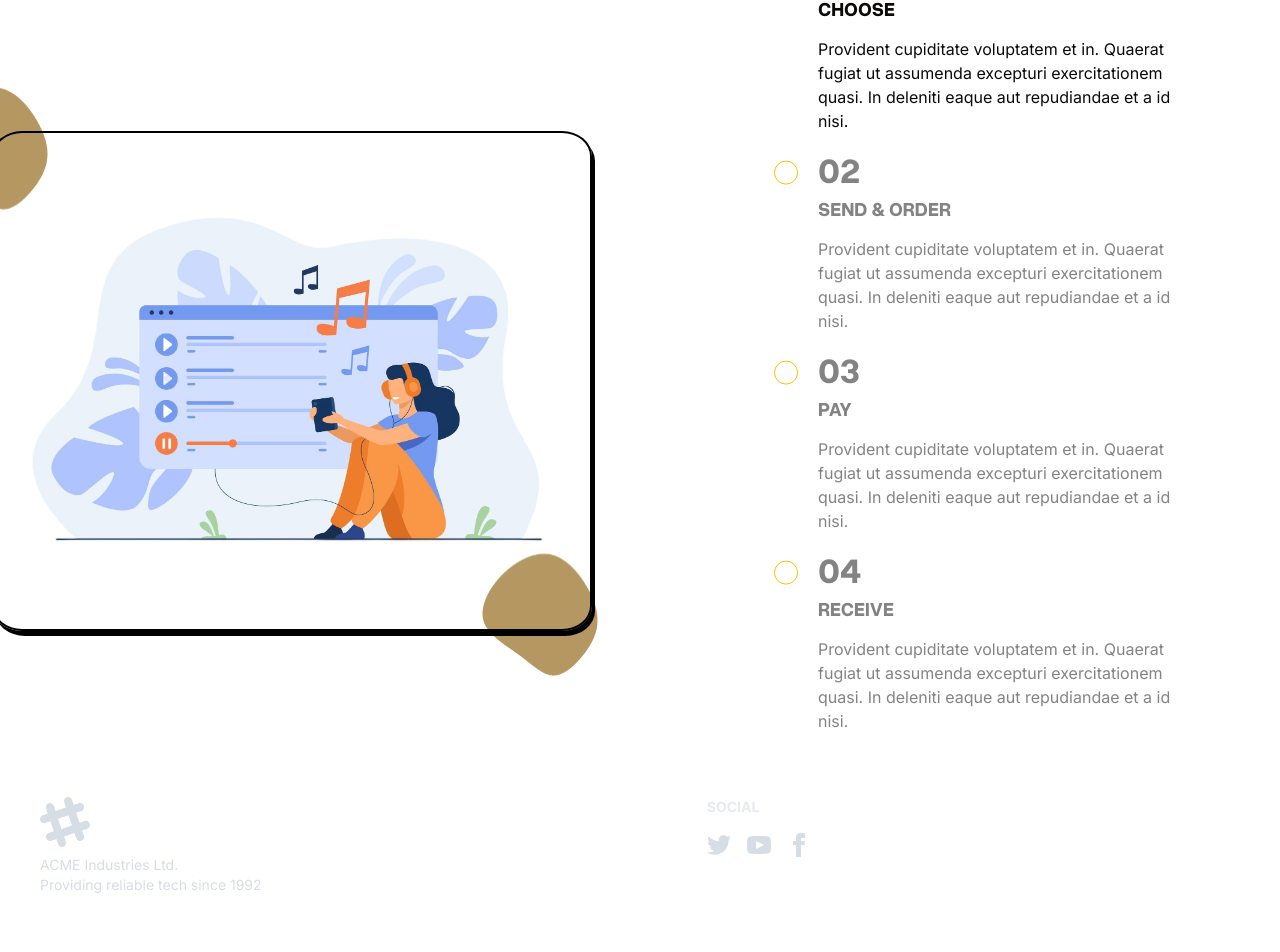
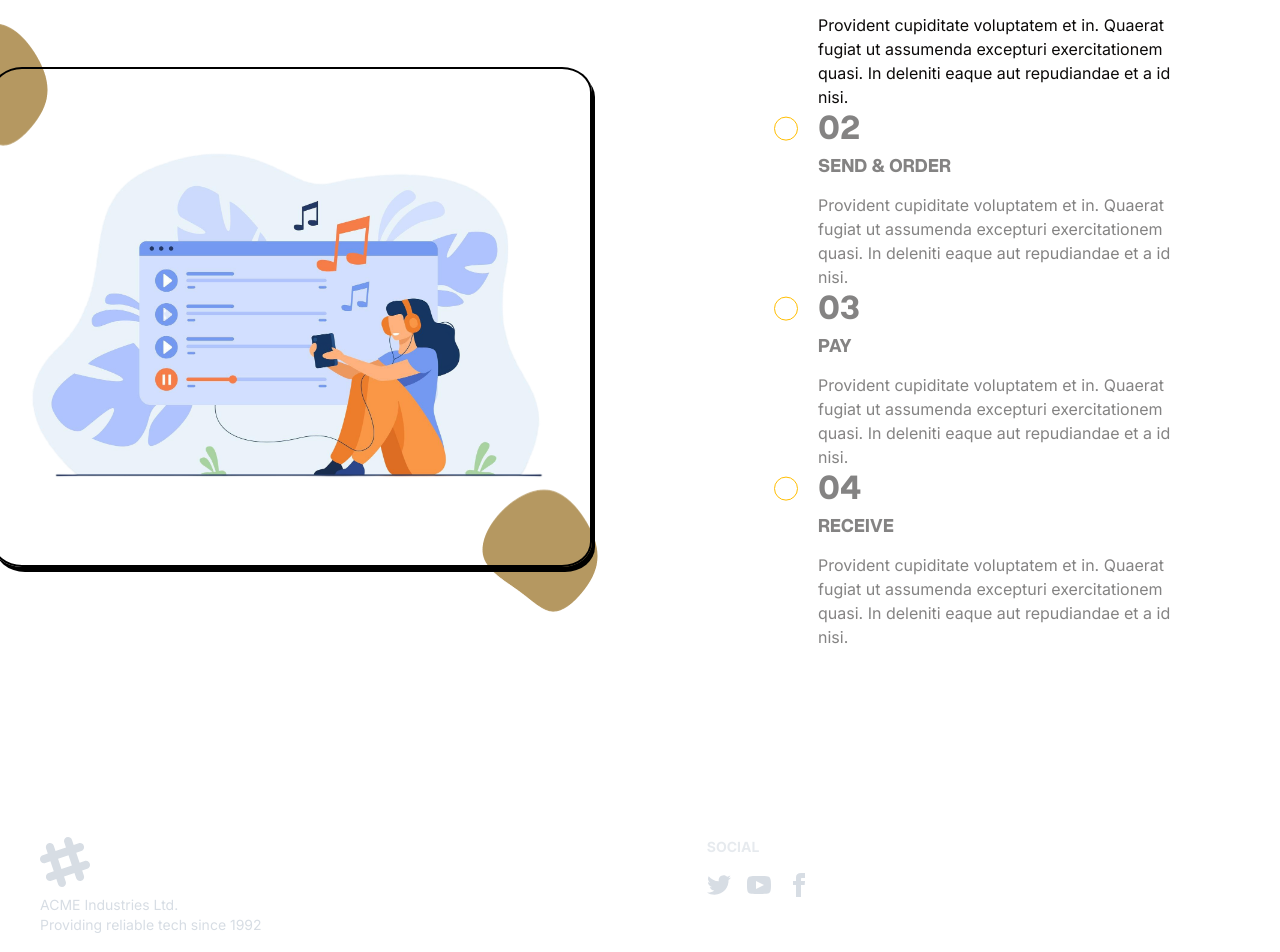
Before and after one commit to ipstoyanov20/drum, a Next.js app: page / in a window 1280 px wide. Shown: the part 2219-3171 px from the top of the page. Built offline with nearby package versions, Linux system fonts and the light colour scheme.

Commit message:
Fix some errors

```diff
--- a/app/page.tsx
+++ b/app/page.tsx
@@ -242,7 +242,7 @@ export default function Home() {
 										onChange={() => {}} // Add an onChange to suppress React warning about uncontrolled components turning into controlled
 									/>
 									<div
-										className={`felx flex-row ${
+										className={`flex flex-col mb-[-20px] ${
 											selectedItem !== null && selectedItem !== index
 												? "opacity-50"
 												: "opacity-100"
--- a/components/footer.tsx
+++ b/components/footer.tsx
@@ -1,6 +1,6 @@
 function Footer() {
   return (
-<footer className="footer bg-background text-neutral-content p-10 ">
+<footer className="footer bg-background relative text-neutral-content p-10 mt-10">
   <aside>
     <svg
       width="50"
```
